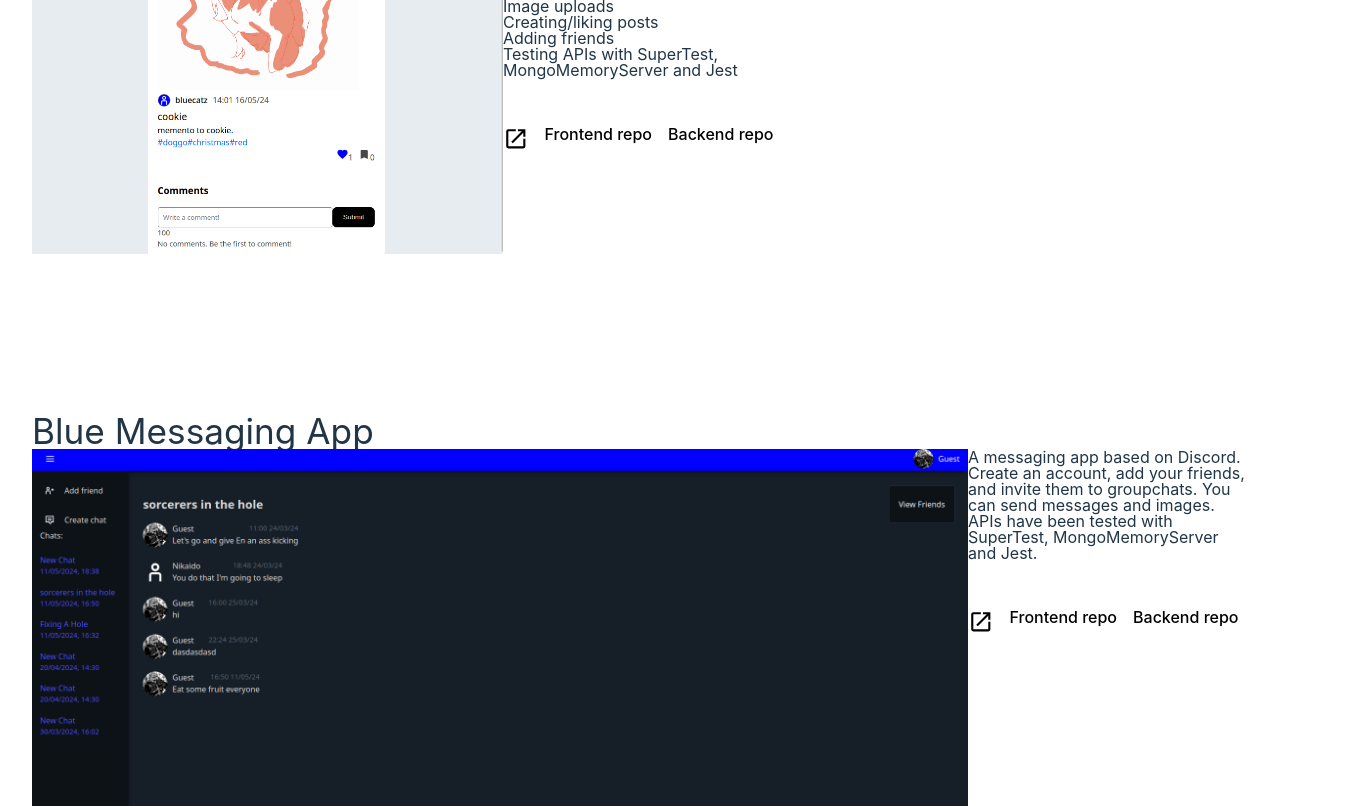
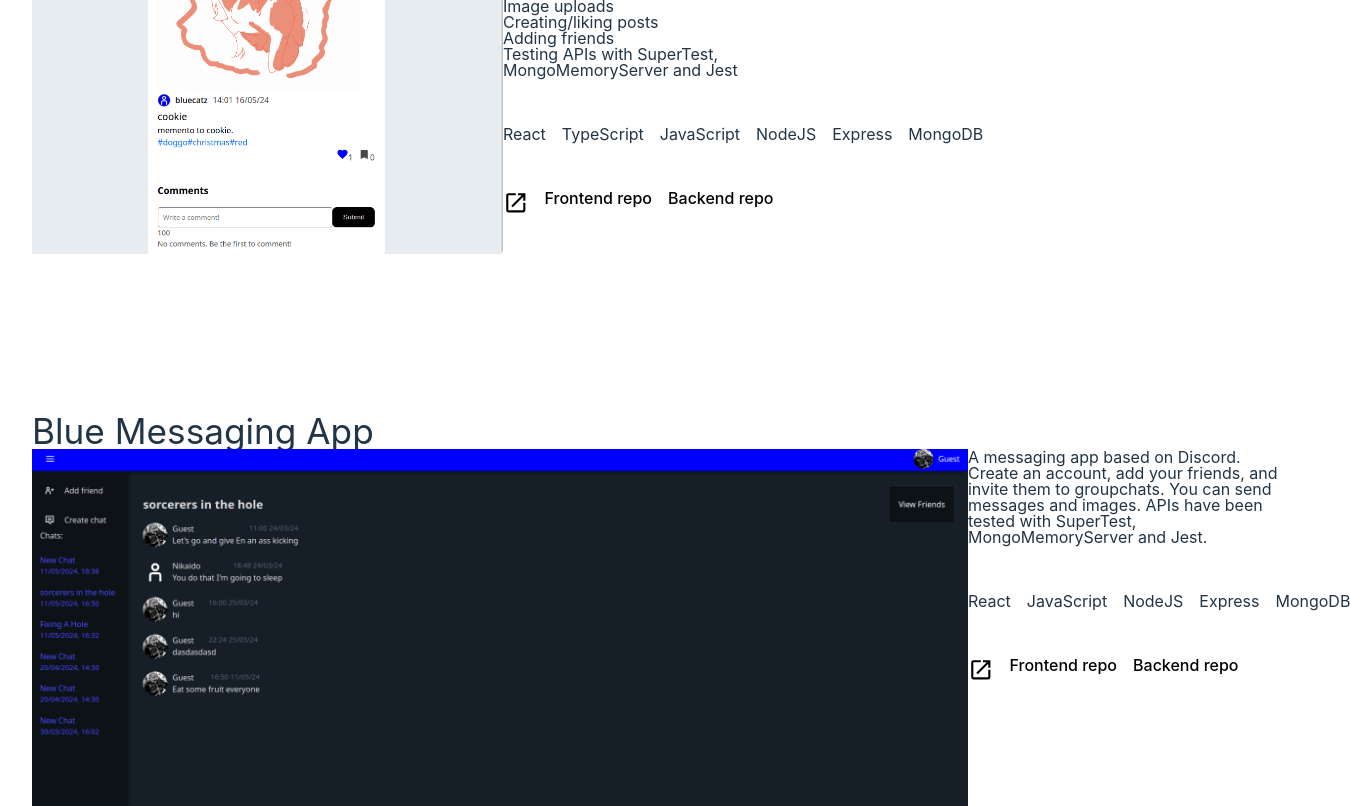
Before and after one commit to jasonHYLam/personal-portfolio-v2, a React (Vite) app: page / in a window 1280 px wide. Shown: the part 1780-2586 px from the top of the page, 1350 px wide, since content can reach past the window. Built offline with nearby package versions, Linux system fonts and the light colour scheme.

Commit message:
Add techStack to projects

```diff
--- a/src/components/projects/project/BlueMessagingApp.jsx
+++ b/src/components/projects/project/BlueMessagingApp.jsx
@@ -17,6 +17,14 @@ export function BlueMessagingApp() {
               images. APIs have been tested with SuperTest, MongoMemoryServer
               and Jest.
             </p>
+
+            <section className={styles.techStack}>
+              <span>React</span>
+              <span>JavaScript</span>
+              <span>NodeJS</span>
+              <span>Express</span>
+              <span>MongoDB</span>
+            </section>
 
             <section className={styles.links}>
               <a
--- a/src/components/projects/project/Saturated.jsx
+++ b/src/components/projects/project/Saturated.jsx
@@ -30,6 +30,7 @@ export function Saturated() {
               <span>CanvasAPI</span>
               <span>C#</span>
               <span>ASP.NET</span>
+              <span>PostgreSQL</span>
               <span>Azure</span>
             </section>
 
--- a/src/components/projects/project/Tabasco.jsx
+++ b/src/components/projects/project/Tabasco.jsx
@@ -21,6 +21,14 @@ export function Tabasco() {
               <li>Adding friends</li>
               <li>Testing APIs with SuperTest, MongoMemoryServer and Jest</li>
             </ul>
+            <section className={styles.techStack}>
+              <span>React</span>
+              <span>TypeScript</span>
+              <span>JavaScript</span>
+              <span>NodeJS</span>
+              <span>Express</span>
+              <span>MongoDB</span>
+            </section>
             <section className={styles.links}>
               <a href="https://tabasco.netlify.app/login" target="_blank">
                 <OpenInNewIcon />
```
